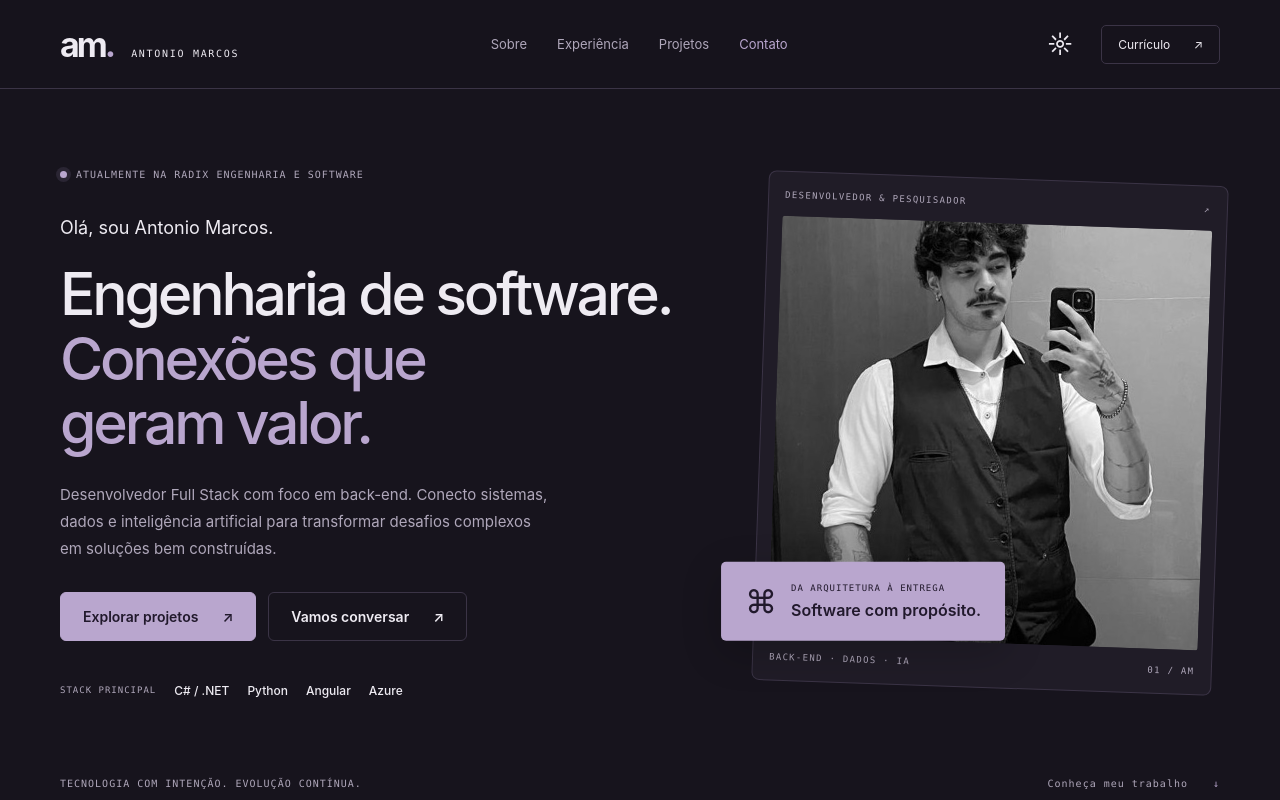
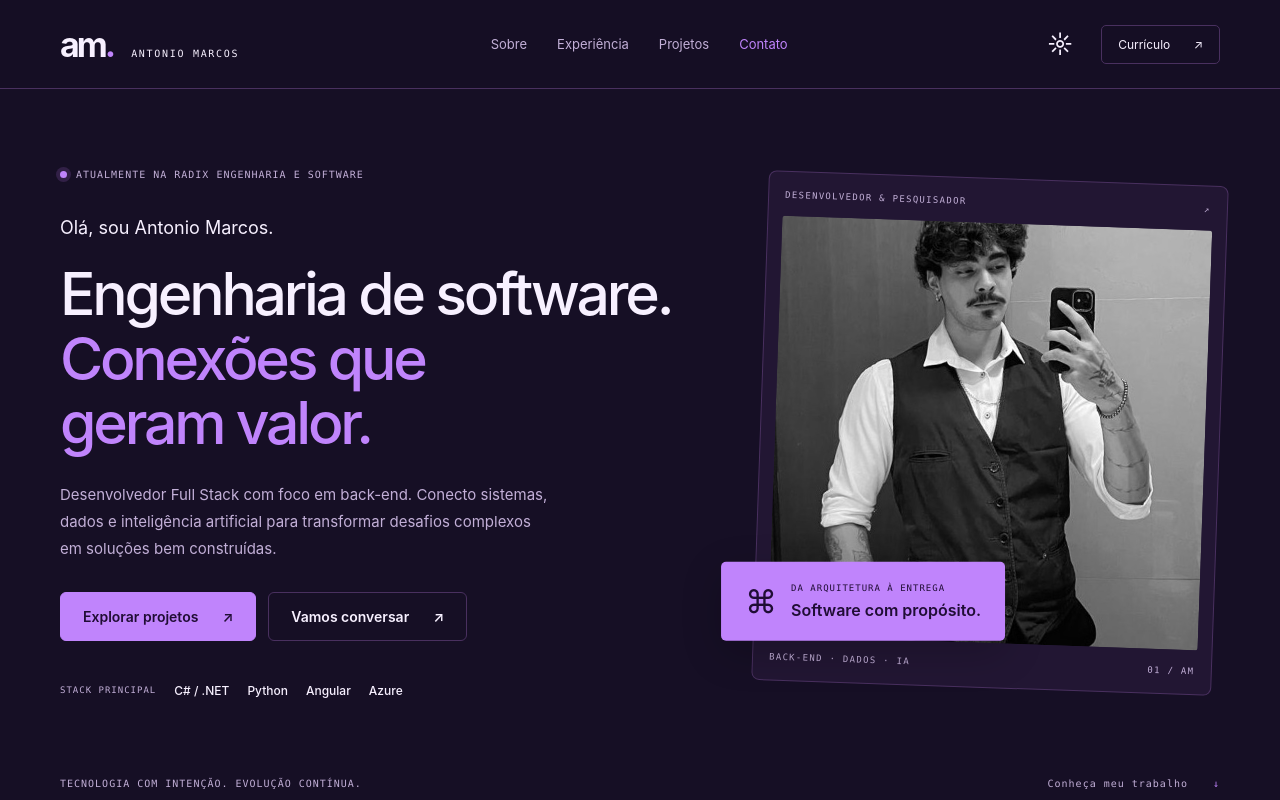
Before and after one commit to TonnyThe2nd/portfolio-antonio, an Angular app: page / in a window 1280 px wide. Shown: the top 800 px of the page. Built offline with nearby package versions, Linux system fonts and the light colour scheme.

Commit message:
mudei de ideia

```diff
--- a/src/index.html
+++ b/src/index.html
@@ -9,7 +9,7 @@
       name="description"
       content="Portfólio de Antonio Marcos Oliveira, desenvolvedor Full Stack na Radix. Back-end com .NET e Python, Angular, integração de dados e pesquisa em inteligência artificial."
     />
-    <meta name="theme-color" content="#17141d" />
+    <meta name="theme-color" content="#160f25" />
     <meta
       property="og:title"
       content="Antonio Marcos Oliveira | Desenvolvedor Full Stack"
--- a/src/styles.css
+++ b/src/styles.css
@@ -1,40 +1,40 @@
 :root {
   color-scheme: dark;
-  --bg: #17141d;
-  --surface: #201c27;
-  --raised: #2a2533;
-  --text: #eeebf2;
-  --muted: #afa7ba;
-  --line: #3b3446;
-  --accent: #b9a6ce;
-  --ink: #21192c;
-  --header: rgba(23, 20, 29, 0.94);
-  --visual-bg: #292332;
-  --visual-alt: #262531;
-  --visual-warm: #2e2631;
-  --visual-grid: #b9a6ce0d;
-  --visual-glow: #a28bb51a;
-  --diagram-bg: #211c29;
-  --diagram-line: #665775;
+  --bg: #160f25;
+  --surface: #221633;
+  --raised: #322047;
+  --text: #f7f0ff;
+  --muted: #c2afd7;
+  --line: #49305f;
+  --accent: #c084fc;
+  --ink: #200d35;
+  --header: rgba(22, 15, 37, 0.94);
+  --visual-bg: #382052;
+  --visual-alt: #26234d;
+  --visual-warm: #45203f;
+  --visual-grid: #d8b4fe12;
+  --visual-glow: #e879f933;
+  --diagram-bg: #211333;
+  --diagram-line: #8960ad;
 }
 body.light-theme {
   color-scheme: light;
-  --bg: #f5f3f7;
-  --surface: #fcfbfd;
-  --raised: #ebe6f0;
-  --text: #2c2633;
-  --muted: #686071;
-  --line: #dcd5e3;
-  --accent: #705985;
-  --ink: #fcfbfd;
-  --header: rgba(245, 243, 247, 0.95);
-  --visual-bg: #eae4f0;
-  --visual-alt: #e7e6ef;
-  --visual-warm: #eee5ed;
-  --visual-grid: #7059850d;
-  --visual-glow: #a28bb51a;
-  --diagram-bg: #f7f4fa;
-  --diagram-line: #b0a0bf;
+  --bg: #f5edff;
+  --surface: #fefbff;
+  --raised: #ead8ff;
+  --text: #2c1544;
+  --muted: #68507c;
+  --line: #d8bced;
+  --accent: #7e22ce;
+  --ink: #ffffff;
+  --header: rgba(245, 237, 255, 0.95);
+  --visual-bg: #e9d5ff;
+  --visual-alt: #e0ddff;
+  --visual-warm: #f7d9ef;
+  --visual-grid: #7e22ce12;
+  --visual-glow: #d946ef26;
+  --diagram-bg: #fcf7ff;
+  --diagram-line: #b183d3;
 }
 * {
   box-sizing: border-box;
```
Also changed, not shown: src/assets/favicon.svg.
